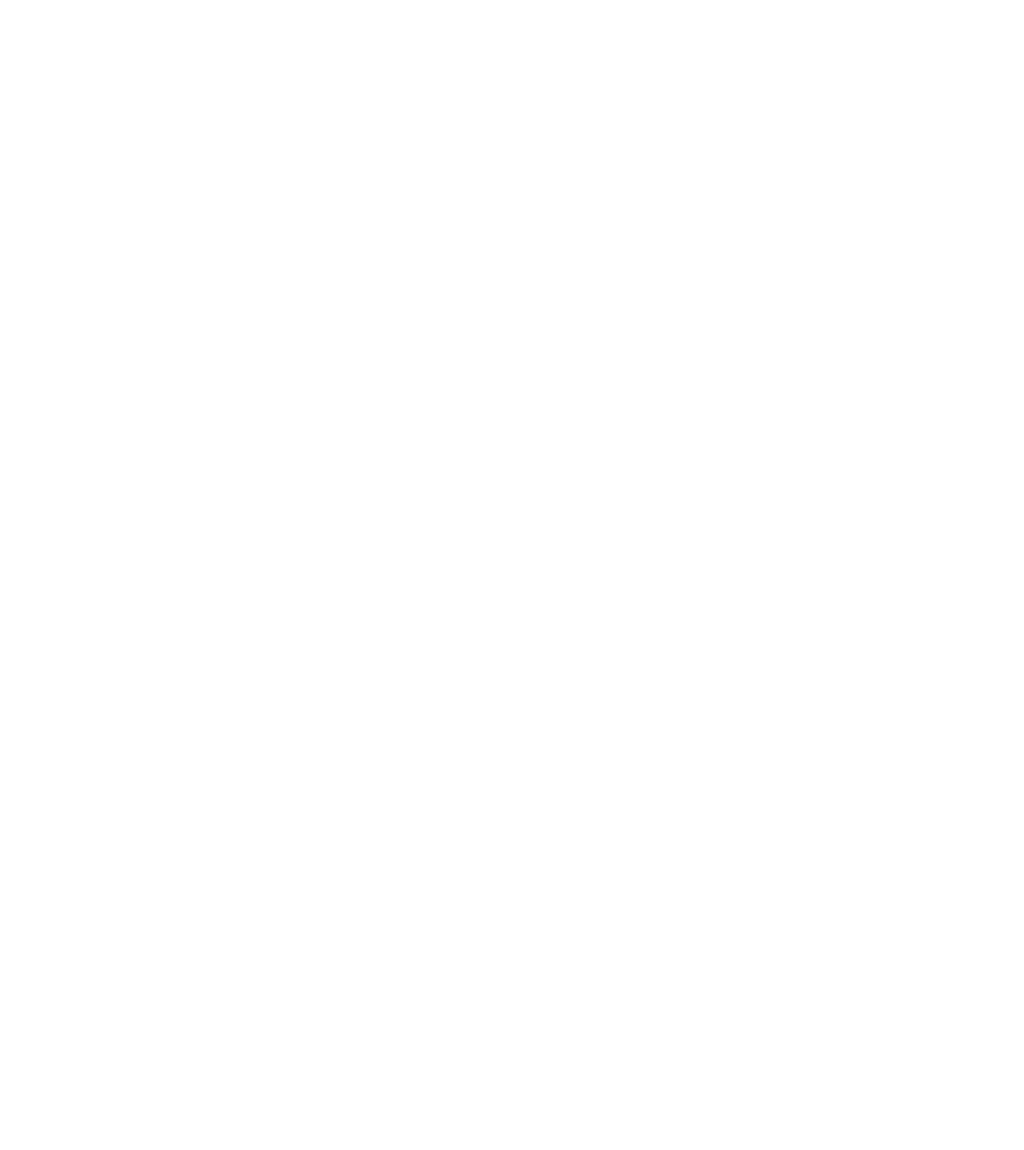
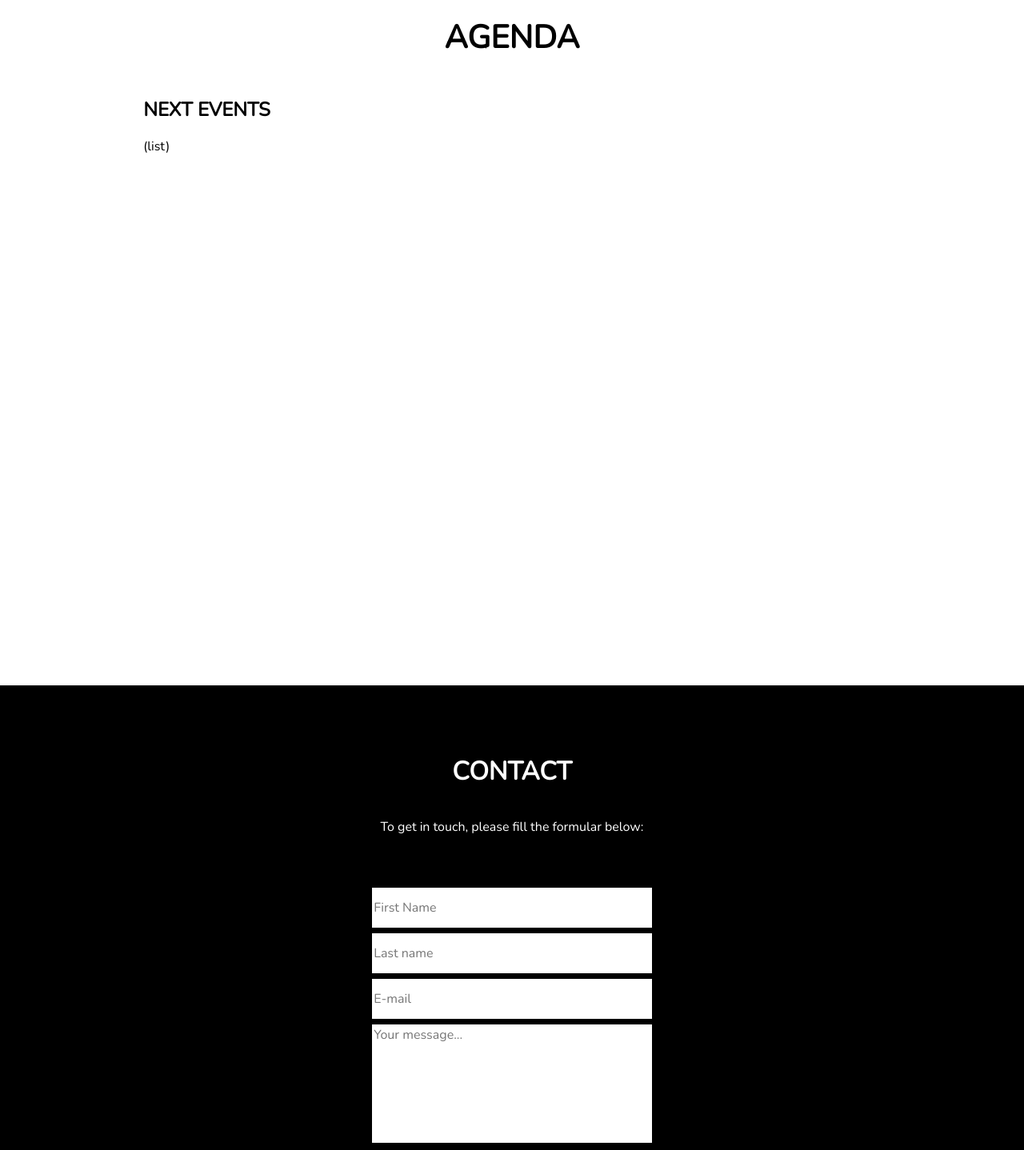
Before and after one commit to neusgp/jfont-site-next.js, a Next.js app: page / in a window 1280 px wide. Shown: the part 2160-3598 px from the top of the page at 80% size. Before the commit the page ends 2143 px from the top, so only its background shows below. Built offline with nearby package versions, Linux system fonts and the light colour scheme.

Commit message:
components, css

```diff
--- a/components/Layout.js
+++ /dev/null
@@ -1,10 +0,0 @@
-import Footer from "./footer.js";
-
-export default function Layout({ children }) {
-    return (
-        <div id="layout">
-            {children}
-            <Footer />
-        </div>
-    );
-}
--- /dev/null
+++ b/components/agenda.js
@@ -0,0 +1,38 @@
+import { useEffect, useState } from "react";
+
+import styles from "../styles/agenda.module.css";
+
+/* moment.locale("en-GB"); */
+
+export default function Agenda() {
+    const [eventsList, setEventList] = useState([]);
+    /*  const localizer = momentLocalizer(moment); */
+    /*
+    useEffect(() => {});
+ */
+    return (
+        <div id="agenda" className={styles.agenda}>
+            <h1 className={styles.title}>AGENDA</h1>
+            <div className={styles.events}>
+                <NextEvents />
+                <div className={styles.calendar}>
+                    {/* <Calendar
+                        localizer={localizer}
+                        events={eventsList}
+                        startAccessor="start"
+                        endAccessor="end"
+                    /> */}
+                </div>
+            </div>
+        </div>
+    );
+}
+
+function NextEvents() {
+    return (
+        <div className={styles.nextevents}>
+            <h2 className={styles.h2}>NEXT EVENTS</h2>
+            <p>(list)</p>
+        </div>
+    );
+}
--- /dev/null
+++ b/components/contact.js
@@ -0,0 +1,57 @@
+import styles from "../styles/contact.module.css";
+
+export default function Contact() {
+    return (
+        <div id="contact" className={styles.contact}>
+            <h1 className={styles.title}>CONTACT</h1>
+            <p className={styles.text}>
+                To get in touch, please fill the formular below:
+            </p>
+            {/* <div className="personaldata">
+
+            </div> */}
+            <Formular />
+            <p className={styles.text}>Or contact me directly:</p>
+            <div className={styles.personaldata}>
+                <p className={styles.text}>joafontplans@gmail.com</p>
+                <p className={styles.text}>+34 622 26 11 59</p>
+            </div>
+        </div>
+    );
+}
+
+function Formular() {
+    return (
+        <form className={styles.form} /* onSubmit */>
+            <input
+                className={styles.input}
+                /* onChange={this.handleChange} */
+                type="text"
+                name="firstname"
+                placeholder="First Name"
+            />
+            <input
+                className={styles.input}
+                /*  onChange={this.handleChange} */
+                type="text"
+                name="lastname"
+                placeholder="Last name"
+            />
+            <input
+                className={styles.input}
+                /*  onChange={this.handleChange} */
+                type="text"
+                name="email"
+                placeholder="E-mail"
+            />
+            <textarea
+                className={styles.textarea}
+                /*  onChange={this.handleChange} */
+                type="text"
+                name="message"
+                placeholder="Your message..."
+            />
+            <button className={styles.button}>Send</button>
+        </form>
+    );
+}
--- a/components/footer.js
+++ b/components/footer.js
@@ -1,7 +1,12 @@
+import Link from "next/link";
+
 export default function Footer() {
     return (
         <div id="footer">
             <p>Joaquim Font - Neus Garcia 2022</p>
+            <Link href={"/admin"}>
+                <a>Admin</a>
+            </Link>
         </div>
     );
 }
--- a/components/navbar.js
+++ b/components/navbar.js
@@ -1,5 +1,5 @@
 /* eslint-disable jsx-a11y/alt-text */
-import Link from "next/link";
+
 import Image from "next/image";
 import styles from "../styles/navbar.module.css";
 import logo from "../public/joaquimfont.png";
@@ -28,18 +28,21 @@ export default function Navbar() {
                 </a> */}
             </div>
             <div className={styles.menu}>
-                <Link href="#bio">
-                    <a className={styles.link}>Bio</a>
-                </Link>
-                <Link href="#repertoire">
-                    <a className={styles.link}>Repertoire</a>
-                </Link>
-                <Link href="#agenda">
-                    <a className={styles.link}>Agenda</a>
-                </Link>
-                <Link href="#contact">
-                    <a className={styles.link}>Contact</a>
-                </Link>
+                <a href="#bio" className={styles.link}>
+                    Bio
+                </a>
+
+                <a href="#repertoire" className={styles.link}>
+                    Repertoire
+                </a>
+
+                <a href="#agenda" className={styles.link}>
+                    Agenda
+                </a>
+
+                <a href="#contact" className={styles.link}>
+                    Contact
+                </a>
             </div>
         </div>
     );
--- a/package.json
+++ b/package.json
@@ -9,14 +9,13 @@
     "lint": "next lint"
   },
   "dependencies": {
-    "next": "12.2.1",
+    "next": "^12.2.1",
     "react": "^18.2.0",
     "react-dom": "^18.2.0"
   },
   "devDependencies": {
     "eslint": "^8.19.0",
     "eslint-config-next": "^12.2.1",
-    "react-big-calendar": "^1.2.1",
     "react-image-gallery": "^1.2.8"
   }
 }
--- a/pages/_app.js
+++ b/pages/_app.js
@@ -1,12 +1,7 @@
 import "../styles/globals.css";
-import Layout from "../components/Layout.js";
 
 function MyApp({ Component, pageProps }) {
-    return (
-        <Layout>
-            <Component {...pageProps} />
-        </Layout>
-    );
+    return <Component {...pageProps} />;
 }
 
 export default MyApp;
--- a/pages/index.js
+++ b/pages/index.js
@@ -7,12 +7,16 @@ import Bio from "../components/bio.js";
 import Media from "../components/media.js";
 import Navbar from "../components/navbar.js";
 import Repertoire from "../components/repertoire.js";
+import Agenda from "../components/agenda.js";
+import Footer from "../components/footer.js";
+import Contact from "../components/contact.js";
 
 export default function Home() {
-    const { asPath } = useRouter();
+    /* const { pathname } = useRouter(); */
 
     useEffect(() => {
-        const hash = asPath.split("#")[1];
+        console.log(location.hash);
+        /*
             if (hash === "") {
                 window.scrollTo(0, 0);
             } else {
@@ -23,8 +27,8 @@ export default function Home() {
                         element.scrollIntoView({ behavior: "smooth" });
                     }
                 }, 0);
-        }
-    }, [asPath]);
+            } */
+    });
     return (
         <>
             <Head>
@@ -36,6 +40,9 @@ export default function Home() {
                 <Bio />
                 <Media />
                 <Repertoire />
+                <Agenda />
+                <Contact />
+                <Footer />
             </div>
         </>
     );
--- a/styles/agenda.module.css
+++ b/styles/agenda.module.css
@@ -1,4 +1,4 @@
-#agenda {
+.agenda {
     font-family: "Nunito", sans-serif;
     height: 100vh;
     display: flex;
@@ -6,7 +6,7 @@
     align-items: center;
     padding: 5%;
 }
-h1 {
+.title {
     font-size: 2.5rem;
 }
 
--- a/styles/contact.module.css
+++ b/styles/contact.module.css
@@ -1,4 +1,4 @@
-#contact {
+.contact {
     font-family: "Nunito", sans-serif;
     color: white;
     background-color: black;
@@ -8,11 +8,11 @@
     padding: 5%;
 }
 
-#contact h1 {
+.title {
     color: white;
 }
 
-#contact form {
+.form {
     display: flex;
     flex-direction: column;
     align-items: center;
@@ -20,7 +20,7 @@
     margin-top: 4%;
     margin-bottom: 4%;
 }
-#contact input {
+.input {
     font-family: "Nunito", sans-serif;
     width: 100%;
     height: 3em;
@@ -31,7 +31,7 @@
     font-size: 100%;
 }
 
-textarea {
+.textarea {
     font-family: "Nunito", sans-serif;
     width: 100%;
     height: 3em;
@@ -49,7 +49,7 @@ textarea {
     resize: none; /*remove the resize handle on the bottom right*/
 }
 
-#contact button {
+.button {
     font-family: "Nunito", sans-serif;
     font-size: 1.2em;
     width: 30%;
--- a/styles/globals.css
+++ b/styles/globals.css
@@ -2,6 +2,7 @@
 
 html {
     box-sizing: border-box;
+    scroll-behavior: smooth;
 }
 
 body {
```
Also changed, not shown: .pnp.cjs, 2 other files (tests, documents, lock files or other folders). Lines whose indentation alone changed are shown as unchanged.
